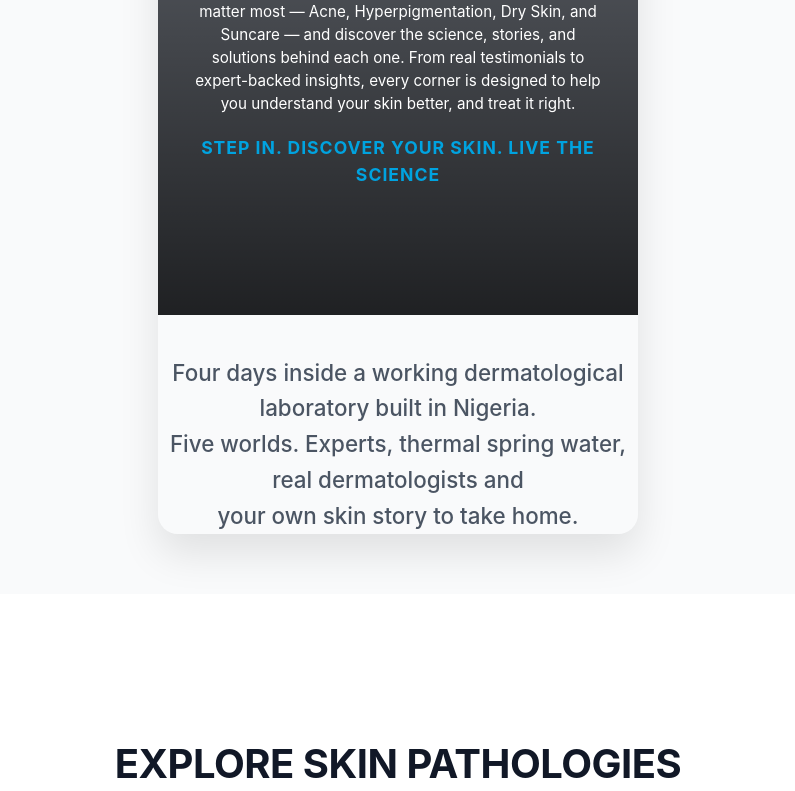
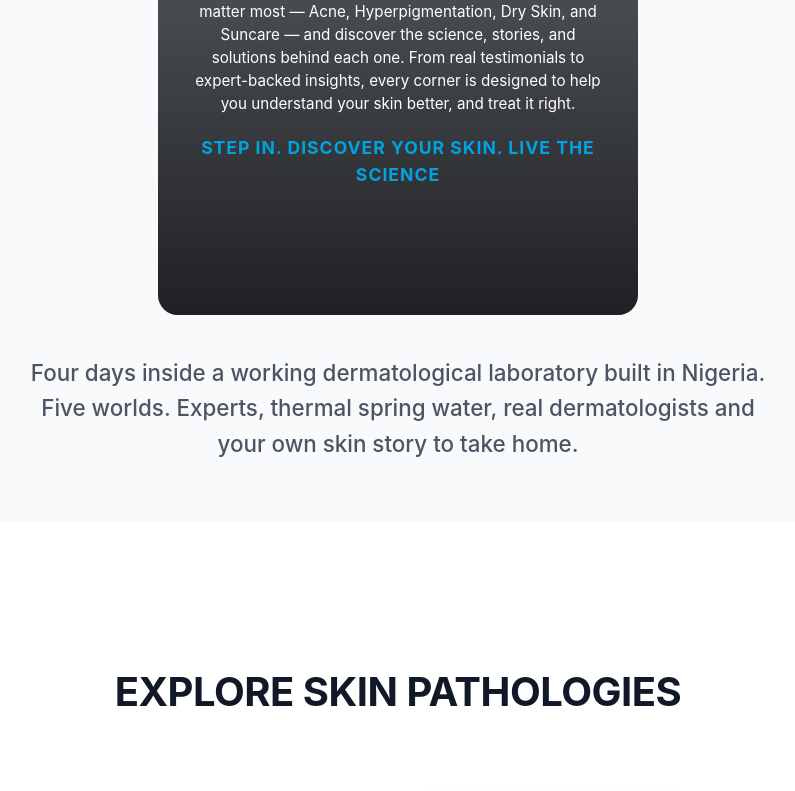
Before and after one commit to Dakolo14/livinglab, a React (Vite) app: page / in a window 1280 px wide. Shown: the part 1259-2050 px from the top of the page, without its empty margins (242-1037 px from the left). Built offline with nearby package versions, Linux system fonts and the light colour scheme; a web font is replaced by a local one.

Commit message:
Remove box shadow and move text out of box

```diff
--- a/src/components/sections/WhatIsLivingLab.css
+++ b/src/components/sections/WhatIsLivingLab.css
@@ -2,7 +2,8 @@
   padding: 60px 20px;
   background-color: #F9FAFB;
   display: flex;
-  justify-content: center;
+  flex-direction: column;
+  align-items: center;
 }
 
 .will-container {
@@ -12,7 +13,6 @@
   position: relative;
   border-radius: 20px;
   overflow: hidden;
-  box-shadow: 0 20px 40px rgba(0,0,0,0.1);
 }
 
 .will-image-wrapper {
--- a/src/components/sections/WhatIsLivingLab.tsx
+++ b/src/components/sections/WhatIsLivingLab.tsx
@@ -20,13 +20,13 @@ const WhatIsLivingLab: React.FC = () => {
             </div>
           </div>
         </div>
+      </div>
 
-        <h2 style={{ marginTop: '40px', fontSize: '1.4rem', lineHeight: '1.6', textAlign: 'center', color: '#4B5563', fontWeight: 500 }}>
-          Four days inside a working dermatological laboratory built in Nigeria.<br/>
-          Five worlds. Experts, thermal spring water, real dermatologists and<br/>
-          your own skin story to take home.
-        </h2>
-      </div>
+      <h2 style={{ marginTop: '40px', fontSize: '1.4rem', lineHeight: '1.6', textAlign: 'center', color: '#4B5563', fontWeight: 500, maxWidth: '800px' }}>
+        Four days inside a working dermatological laboratory built in Nigeria.<br/>
+        Five worlds. Experts, thermal spring water, real dermatologists and<br/>
+        your own skin story to take home.
+      </h2>
     </section>
   );
 };
```
